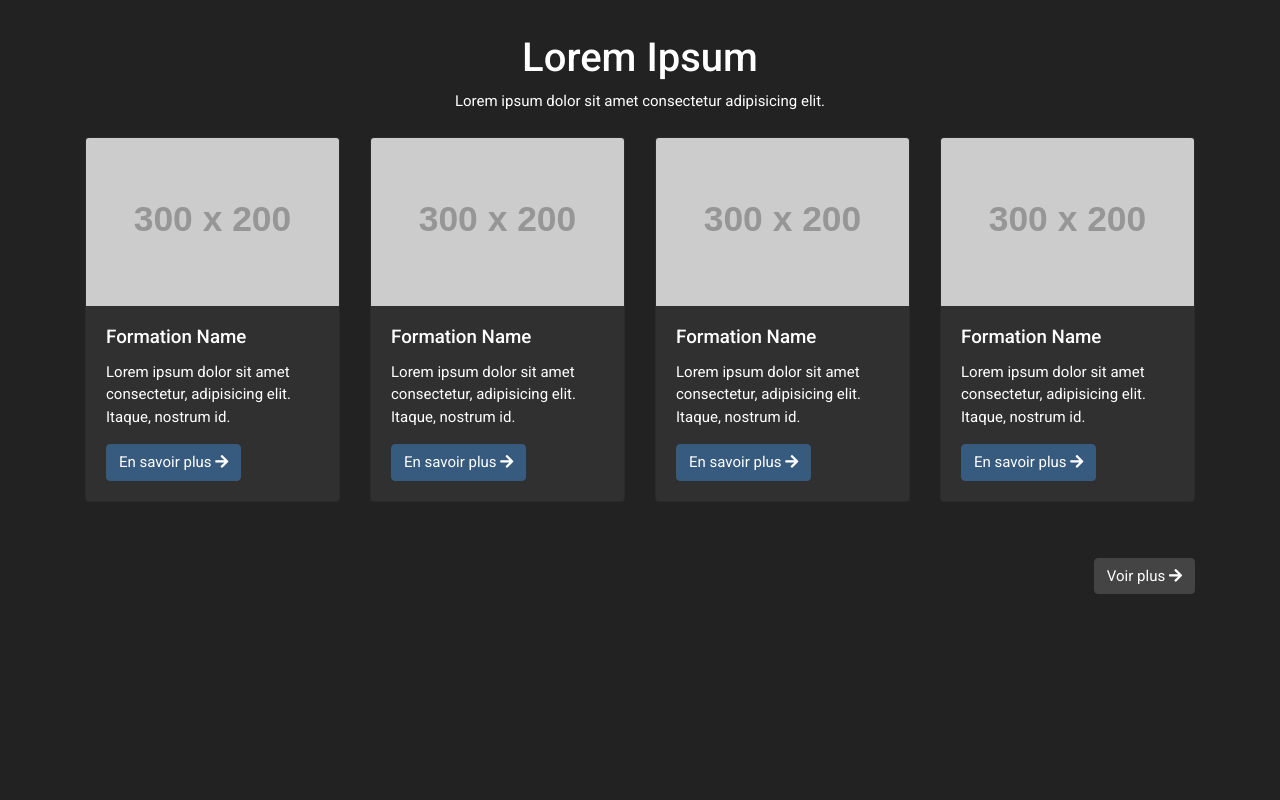
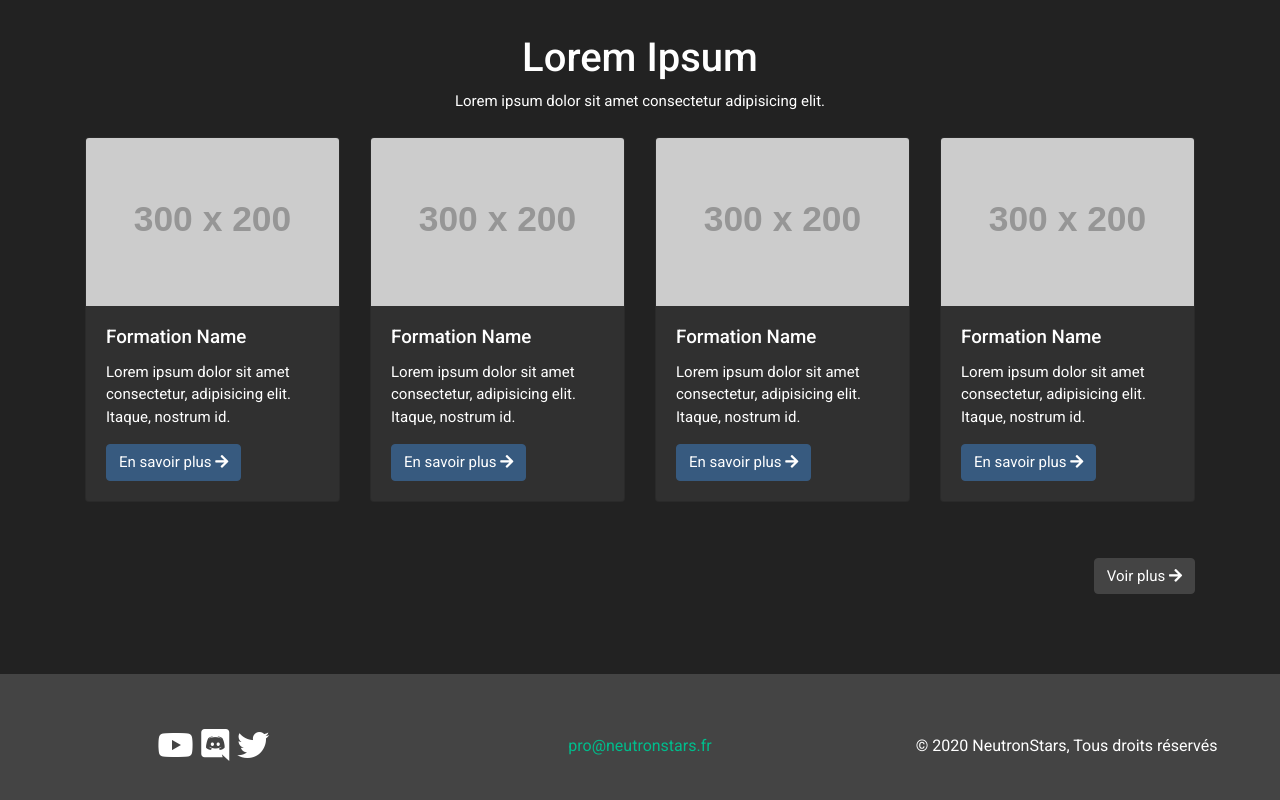
Before and after one commit to Neutron-Pro/n-code-model, a plain HTML site: page index.html in a window 1280 px wide. Shown: the part 5325-6125 px from the top of the page. Before the commit the page ends 5999 px from the top, so only its background shows below. Drawn offline with nearby package versions, Linux system fonts and the light colour scheme; placeholder pictures from the web are drawn by us.

Commit message:
Add footer

```diff
--- a/index.html
+++ b/index.html
@@ -414,8 +414,18 @@
         </section>
     </main>
 
-    <footer>
-
+    <footer class="container-fluid bg-secondary text-center py-5 font-size-1">
+        <div class="row align-items-center">
+            <div class="col-12 col-md-4 font-size-2">
+                <i class="fab fa-youtube"></i> <i class="fab fa-discord"></i> <i class="fab fa-twitter"></i>
+            </div>
+            <div class="col-12 col-md-4">
+                <a href="mailto:pro@neutronstars.fr">pro@neutronstars.fr</a>
+            </div>
+            <div class="col-12 col-md-4">
+                &copy; 2020 NeutronStars, Tous droits réservés
+            </div>
+        </div>
     </footer>
 </body>
 
```
